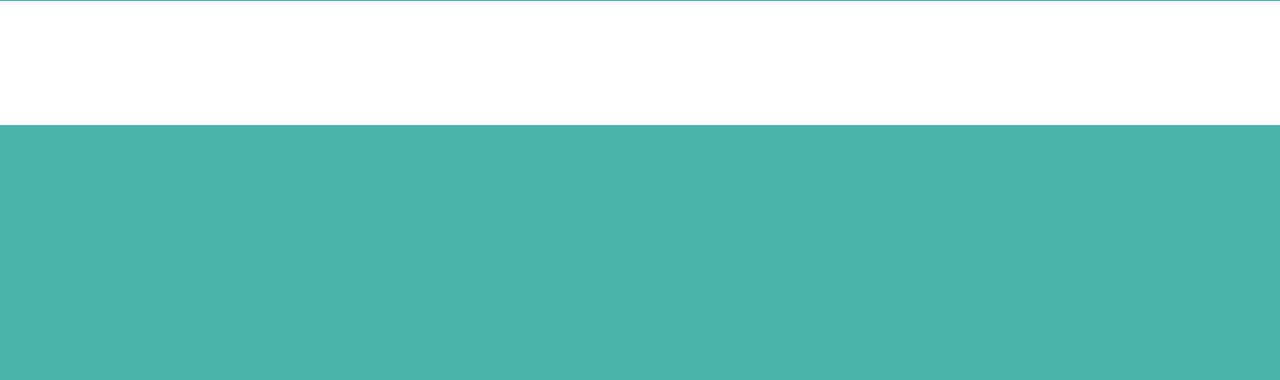
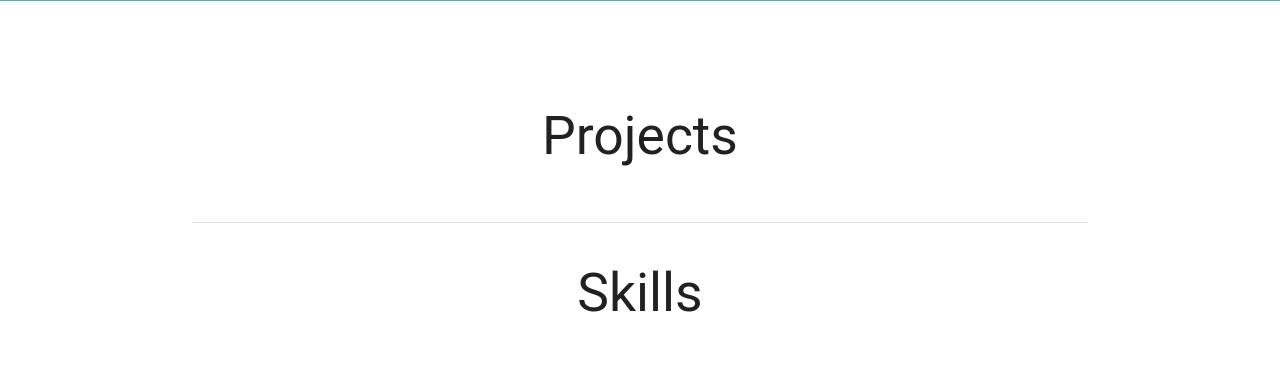
Before and after one commit to czhao39/portfolio-website, a Django app: template templates/portfolio/index.html in a window 1280 px wide. Shown: the part 799-1179 px from the top of the page. Before the commit the page ends 924 px from the top, so only its background shows below. Run offline with Django 3.2, Linux system fonts and the light colour scheme; the template is opened without the code that fills it, so the values that code supplies are empty; some libraries are stand-ins or nearby versions; some web fonts are replaced.

Commit message:
add sections layout

```diff
--- a/static/portfolio/css/index.css
+++ b/static/portfolio/css/index.css
@@ -65,5 +65,5 @@ nav a.button-collapse {
 }
 
 #main {
-    margin-top: 105vh;
+    margin-top: 100vh;
 }
--- a/templates/portfolio/index.html
+++ b/templates/portfolio/index.html
@@ -48,6 +48,8 @@
         </div>
 
         <div id="main" class="container">
+            <div class="section">
+                <h2 class="center-align">Projects</h2>
                 <div class="row">
                     {% for project in project_list %}
                     <div class="col s12 m6 l5{% cycle ' offset-l1' '' %}">
@@ -69,6 +71,17 @@
                 </div>
             </div>
 
+            <div class="divider"></div>
+
+            <div class="section">
+                <h2 class="center-align">Skills</h2>
+                <div class="row">
+
+                </div>
+            </div>
+        </div>
+
+
         <!-- Scripts -->
             <script src="https://cdnjs.cloudflare.com/ajax/libs/typed.js/1.1.4/typed.min.js"></script>
             <script src="https://cdnjs.cloudflare.com/ajax/libs/particles.js/2.0.0/particles.min.js"></script>
```
Lines whose indentation alone changed are shown as unchanged.
